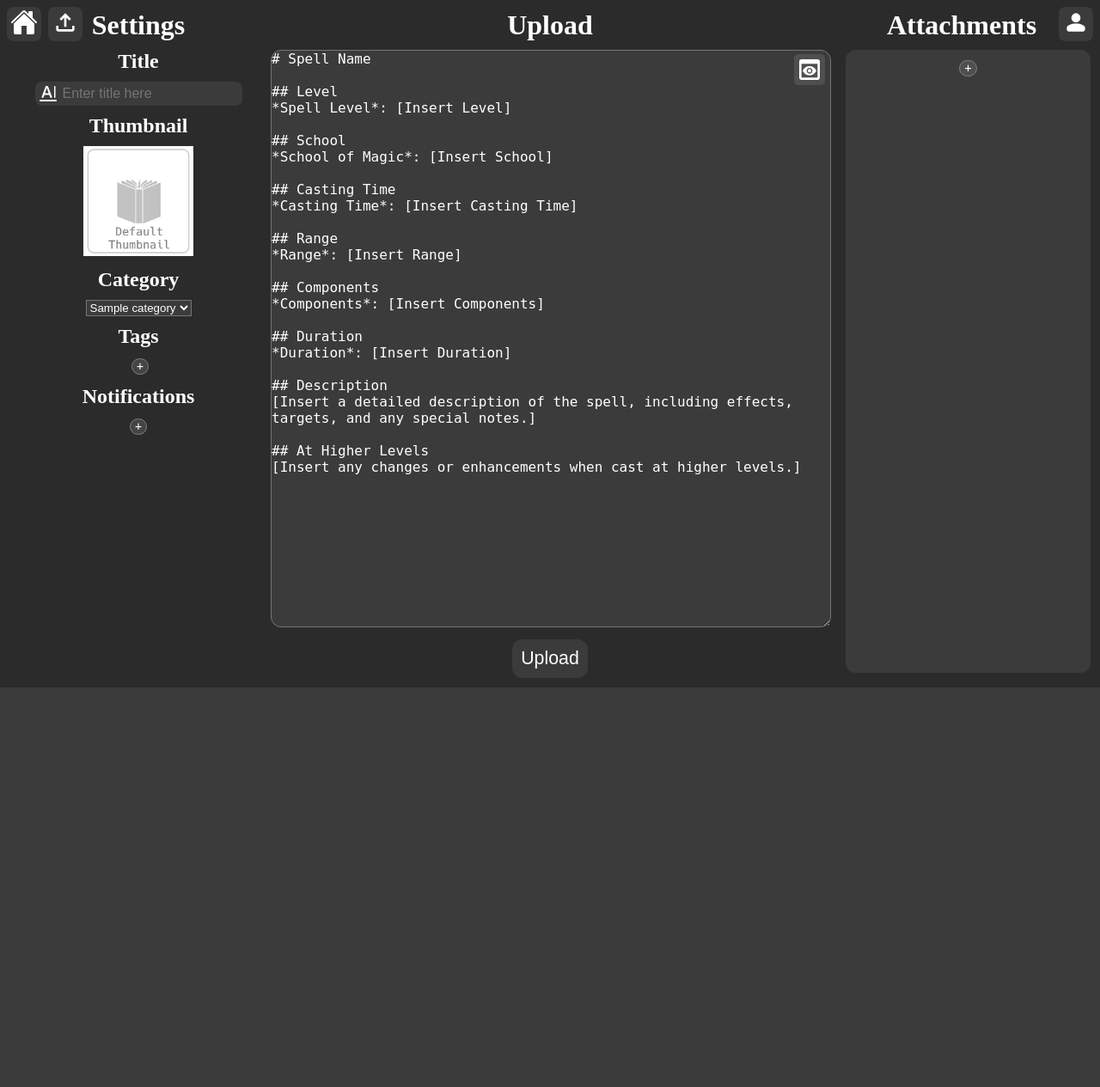
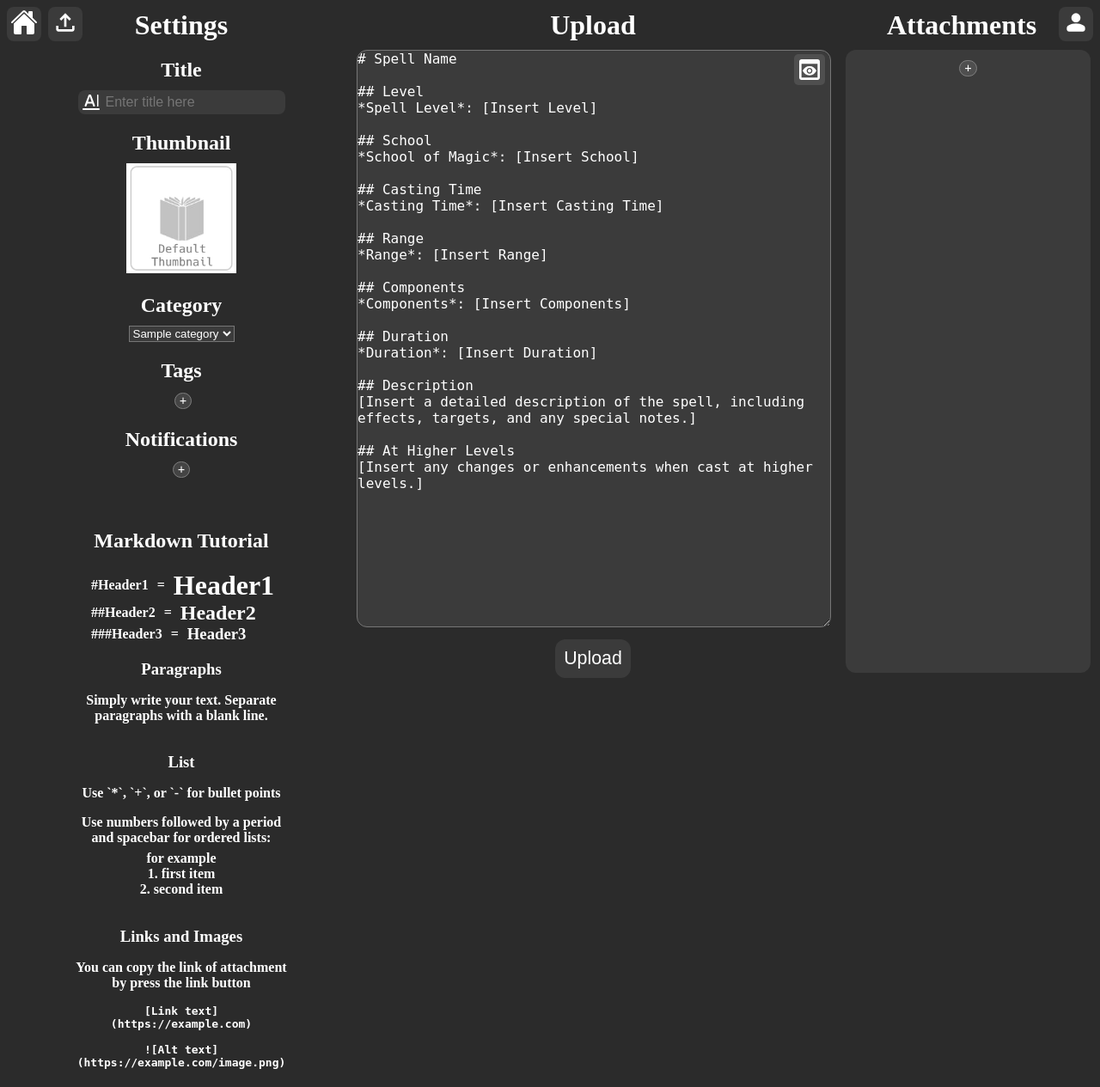
Before and after one commit to SpezSpellz/SpezSpellz, a Django app: page /upload/ in a window 1280 px wide. Shown: the whole page at 86% size. Before the commit the page ends 800 px from the top, so only its background shows below. Run offline with Django 5.2, Linux system fonts and the light colour scheme; a user stored in the database is signed in; tables that the repository leaves empty hold one stand-in row (values such as "Sample post"); lists and menus that the app fills with data are empty; some libraries are stand-ins or nearby versions.

Commit message:
Add small markdown tutorial on the left side of upload page

```diff
--- a/assets/upload.css
+++ b/assets/upload.css
@@ -230,3 +230,27 @@
 .attach-remove-btn:hover {
     background-color: #EF0000;
 }
+
+ul {
+    display: flex;
+    flex-direction: column;
+    align-items: center;
+}
+
+.li-tutorial {
+    display: flex;
+    flex-direction: column;
+    text-align: center;
+}
+
+.tutorial {
+    display: flex;
+    align-items: center;
+    justify-content: left;
+    text-align: left;
+    width: 100%;
+}
+
+.equal-sign {
+    margin: 0 10px 0 10px;
+}
--- a/templates/upload.html
+++ b/templates/upload.html
@@ -53,7 +53,7 @@
 </dialog>
 <table style="width: 100%;">
     <tr>
-        <th style="width: 300px" valign="top">
+        <th style="width: 400px;" valign="top">
             <h1 class="section">Settings</h1>
             <ul style="list-style: none;margin: 0;padding: 0;" class="settings-list">
                 <li>
@@ -85,6 +85,42 @@
 
                     </ul>
                     <button id="add_noti_btn" class="tag tag-add">+</button>
+                </li>
+                <br>
+                <li class="li-tutorial" style="width:250px;">
+
+                    <h2>Markdown Tutorial</h2>
+                    <div style="margin-left:20px;">
+                        <div class="tutorial">
+                        <span>#Header1</span>
+                        <span class="equal-sign">=</span>
+                        <h1 style="margin: 0;">Header1</h1>
+                        </div>
+                        <div class="tutorial">
+                            <span>##Header2</span>
+                            <span class="equal-sign">=</span>
+                            <h2 style="margin: 0;">Header2</h2>
+                        </div>
+                        <div class="tutorial">
+                            <span>###Header3</span>
+                            <span class="equal-sign">=</span>
+                            <h3 style="margin: 0;">Header3</h3>
+                        </div>
+                    </div>
+
+                    <h3 style="margin-bottom:0px;">Paragraphs</h3>
+                    <p>Simply write your text. Separate paragraphs with a blank line.</p>
+
+                    <h3 style="margin-bottom:0px;">List</h3>
+                        <p style="margin-bottom:0px;">Use `*`, `+`, or `-` for bullet points</p>
+                        <p style="margin-bottom:-10px;">Use numbers followed by a period and spacebar for ordered lists:</p>
+                        <p>for example <br> 1. first item <br> 2. second item</p>
+
+
+                    <h3 style="margin-bottom:0px;" >Links and Images</h3>
+                    <p>You can copy the link of attachment by press the link button</p>
+                    <code>[Link text](https://example.com)<br><br>
+                    ![Alt text](https://example.com/image.png)</code>
                 </li>
             </ul>
         </th>
```
